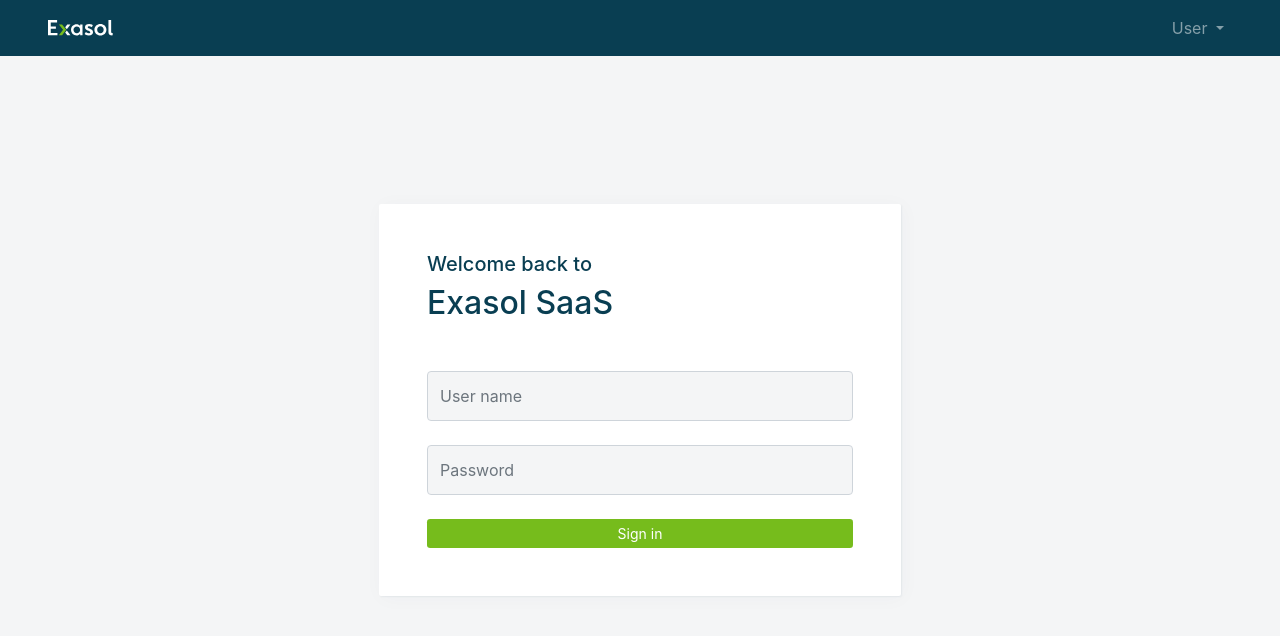
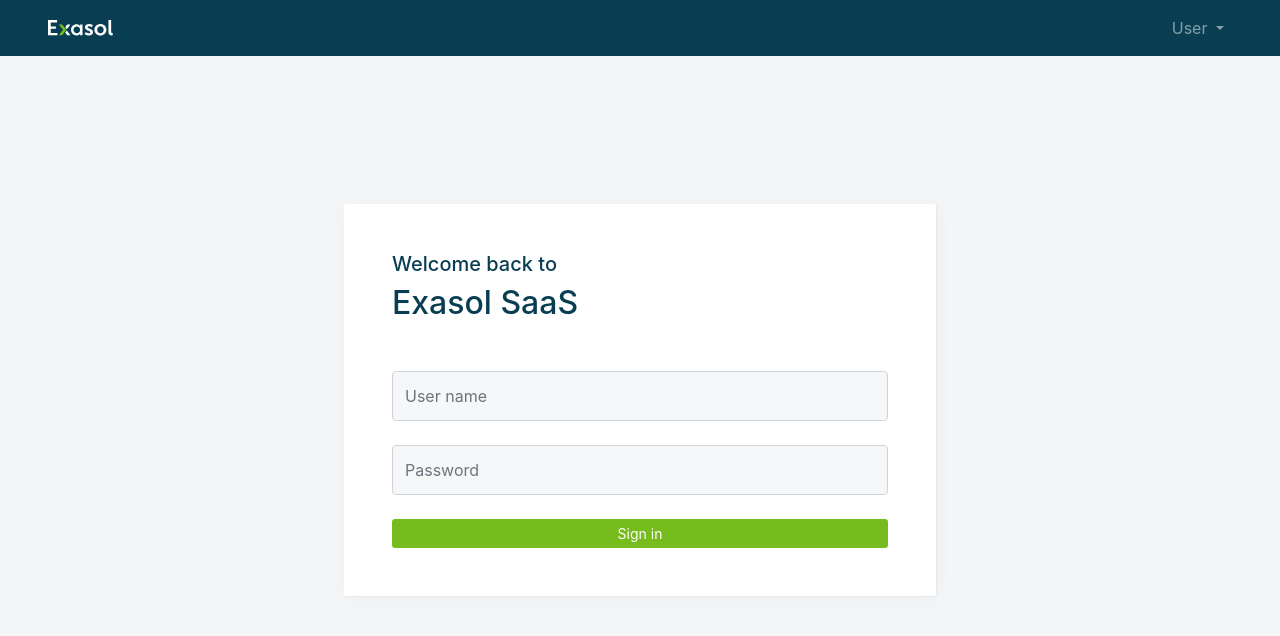
Before and after one commit to helgonaft/test-database-dashboard, an Angular app: page /login in a window 1280 px wide. Shown: the top 636 px of the page. Built offline with nearby package versions, Linux system fonts and the light colour scheme.

Commit message:
changed container in app component and color for form-control

```diff
--- a/src/app/app.component.html
+++ b/src/app/app.component.html
@@ -1,6 +1,6 @@
 <div class="wrapper">
   <app-header></app-header>
-  <div class="container">
+  <div class="container-fluid">
     <router-outlet></router-outlet>
   </div>
 
--- a/src/app/login/login.component.scss
+++ b/src/app/login/login.component.scss
@@ -10,7 +10,7 @@
     box-shadow: $shadow-small;
 
     .form-control {
-      background-color: $grey-50;
+      background-color: $grey-100;
     }
   }
 
```
